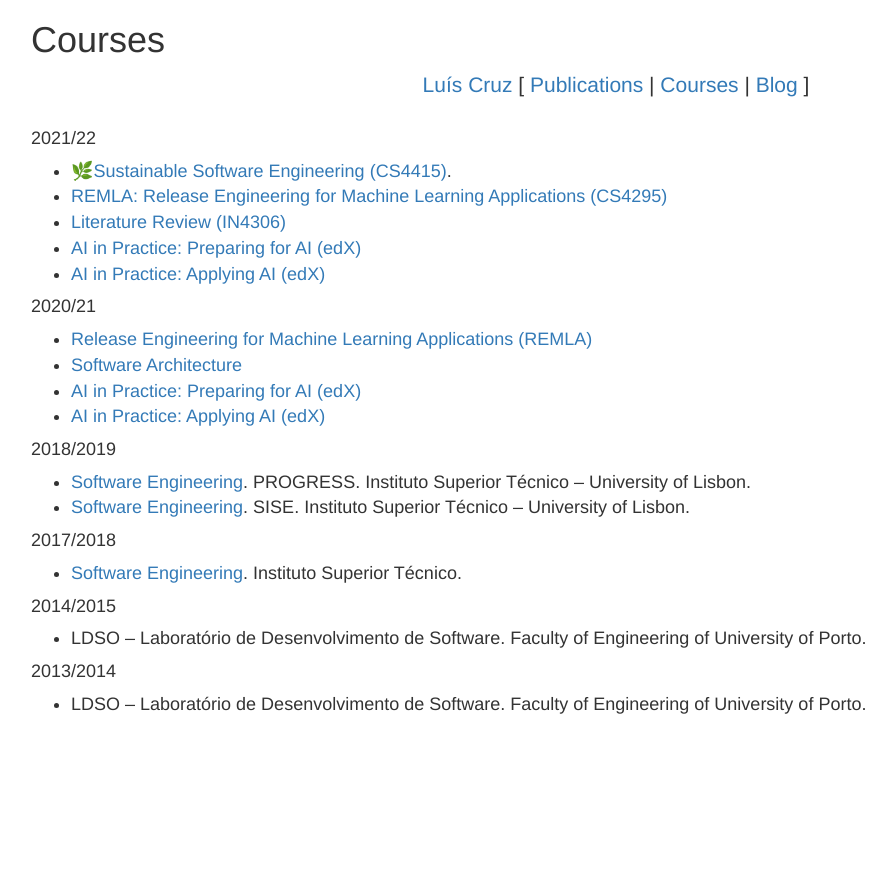
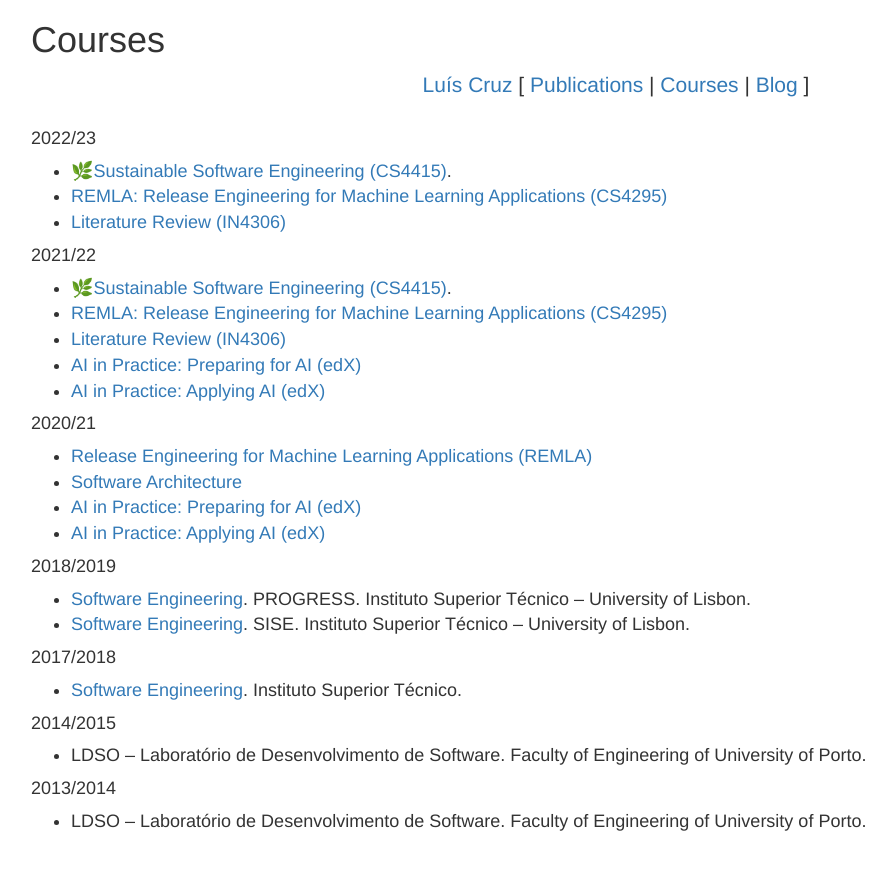
Before and after one commit to luiscruz/luiscruz.github.io, a Jekyll site: the page built from courses/index.md, in a window 1280 px wide. Shown: the top 870 px of the page, without its empty margins (39-935 px from the left). Built offline with Jekyll 4.4.1, drawn with Linux system fonts in a browser that asks for light colours.

Commit message:
update courses

```diff
--- a/courses/index.md
+++ b/courses/index.md
@@ -3,10 +3,17 @@ layout: default_md
 title: Courses
 ---
 
+#### 2022/23
+
+- 🌿[Sustainable Software Engineering (CS4415)](https://luiscruz.github.io/course_sustainableSE/2023).
+- [REMLA: Release Engineering for Machine Learning Applications (CS4295)](https://se.ewi.tudelft.nl/remla/)
+- [Literature Review (IN4306)](https://studiegids.tudelft.nl/a101_displayCourse.do?course_id=57458)
+
+
 #### 2021/22
 
 - 🌿[Sustainable Software Engineering (CS4415)](https://luiscruz.github.io/course_sustainableSE/2022).
-- [REMLA: Release Engineering for Machine Learning Applications (CS4295)](https://se.ewi.tudelft.nl/remla/)
+- [REMLA: Release Engineering for Machine Learning Applications (CS4295)](https://se.ewi.tudelft.nl/remla/2022)
 - [Literature Review (IN4306)](https://studiegids.tudelft.nl/a101_displayCourse.do?course_id=57458)
 - [AI in Practice: Preparing for AI (edX)](https://www.edx.org/course/ai-in-practice-preparing-for-ai)
 - [AI in Practice: Applying AI (edX)](https://www.edx.org/course/ai-in-practice-applying-ai)
```
